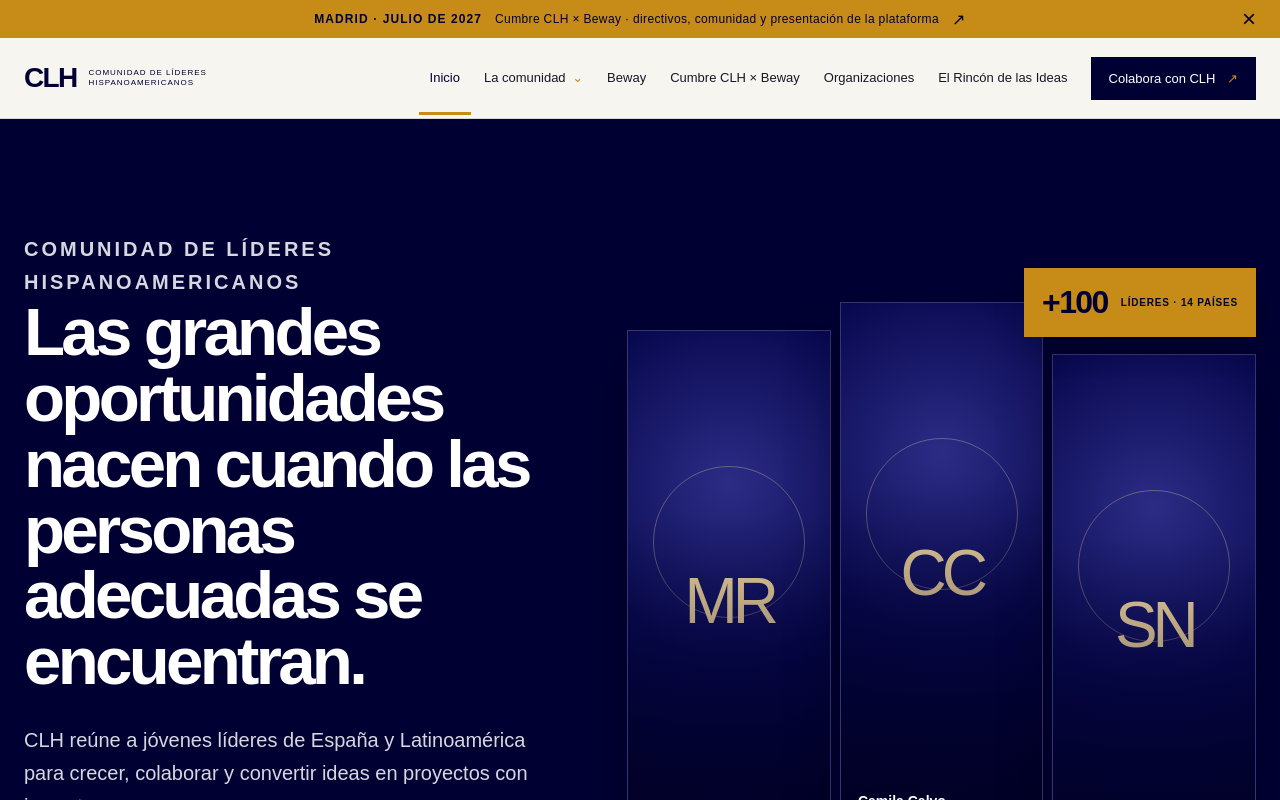
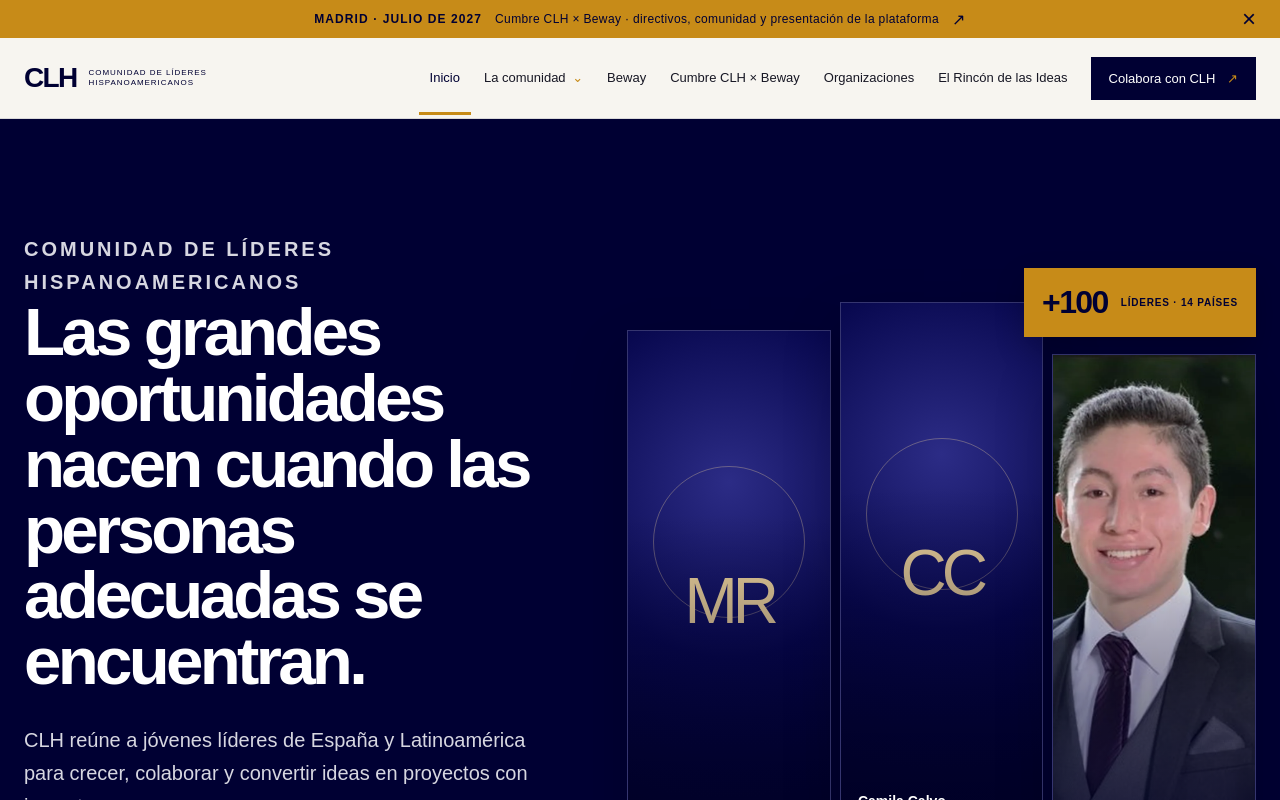
Before and after one commit to aprobarchatgpt-lang/webclh, a React (Vite) app: page / in a window 1280 px wide. Shown: the top 800 px of the page. Built offline with nearby package versions, Linux system fonts and the light colour scheme.

Commit message:
Mostrar la foto de Santiago y corregir la imagen internacional

```diff
--- a/app/page.tsx
+++ b/app/page.tsx
@@ -1837,7 +1837,7 @@ function Inicio({ go }: { go: (page: PageKey) => void }) {
         <div className="hero-portraits" aria-label="Tres miembros de la Comunidad de Líderes Hispanoamericanos">
           <article><figure className="hero-portrait-placeholder" role="img" aria-label="Fotografía de Michelle Rogel pendiente de autorización"><span>MR</span></figure><div><strong>Michelle Rogel</strong><span>México</span></div></article>
           <article><figure className="hero-portrait-placeholder" role="img" aria-label="Fotografía de Camila Calvo pendiente de incorporar"><span>CC</span></figure><div><strong>Camila Calvo</strong><span>Panamá</span></div></article>
-          <article><figure className="hero-portrait-placeholder" role="img" aria-label="Fotografía de Santiago Nariño Rivera pendiente de incorporar"><span>SN</span></figure><div><strong>Santiago Nariño Rivera</strong><span>Colombia</span></div></article>
+          <article><img src={assetPath("/images/members/santiago-narino-rivera.webp")} alt="Santiago Nariño Rivera" /><div><strong>Santiago Nariño Rivera</strong><span>Colombia</span></div></article>
           <div className="portrait-metric"><strong>+100</strong><span>líderes · 14 países</span></div>
         </div>
       </div>
@@ -1875,7 +1875,15 @@ function Inicio({ go }: { go: (page: PageKey) => void }) {
 
     <section className="international-section">
       <div className="shell international-grid">
-        <div className="international-image"><img src={assetPath("/images/equipo.jpg")} alt="Equipo internacional trabajando de forma coordinada" /><span>14 países conectados</span></div>
+        <div className="international-image" role="img" aria-label="Miembros de CLH de Colombia, Argentina, Perú y República Dominicana">
+          <div className="international-collage" aria-hidden="true">
+            <img src={assetPath("/images/members/santiago-narino-rivera.webp")} alt="" />
+            <img src={assetPath("/images/members/renata-berho.webp")} alt="" />
+            <img src={assetPath("/images/members/valeria-riojas-davila.webp")} alt="" />
+            <img src={assetPath("/images/members/vivianna-reynold.webp")} alt="" />
+          </div>
+          <span>14 países conectados</span>
+        </div>
         <div><Kicker>Presencia internacional</Kicker><h2>Una misma cultura, en distintos países.</h2><p>La dimensión internacional de CLH consiste en crear relaciones operativas entre personas que estudian, trabajan y construyen en contextos diferentes, pero comparten una misma exigencia.</p><p>Una oportunidad detectada en un país puede convertirse en una colaboración, una investigación o un proyecto entre varios mercados.</p><Button onClick={() => go("miembros")}>Conoce a nuestros miembros</Button></div>
       </div>
     </section>
```
